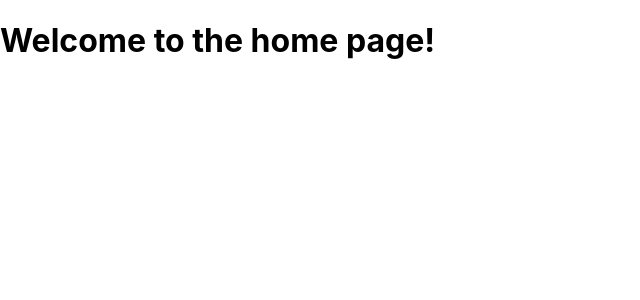
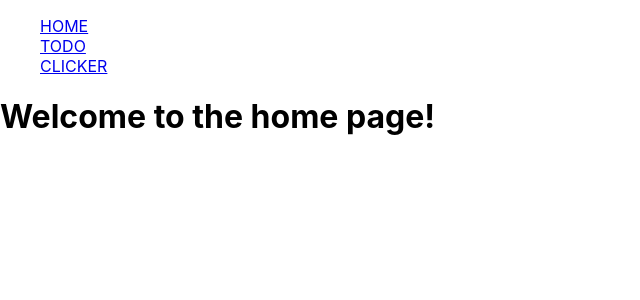
Before and after one commit to coderwurst/react-todo, a React (Create React App) app: page / in a window 1280 px wide. Shown: the top 300 px of the page, without its empty margins (0-640 px from the left). Built offline with nearby package versions, Linux system fonts and the light colour scheme.

Commit message:
add nav bar

```diff
--- /dev/null
+++ b/src/Navigation.js
@@ -0,0 +1,20 @@
+import React from 'react';
+
+import { Link } from 'react-router-dom'
+
+class Navigation extends React.Component {
+
+    render() {
+        return (
+            <ul>
+                <li><Link to="/">HOME</Link></li>
+                <li><Link to="/todo">TODO</Link></li>
+                <li><Link to="/clicker">CLICKER</Link></li>
+            </ul>
+
+        )
+    }
+
+}
+
+export default Navigation;
--- a/src/index.js
+++ b/src/index.js
@@ -3,8 +3,9 @@ import ReactDOM from 'react-dom'
 
 import './index.css'
 import App from './App'
+import Home from './Home'
+import Navigation from './Navigation'
 import TodoList from './TodoList'
-import Home from './Home'
 
 import counter from './reducers/index'
 import { createStore } from 'redux'
@@ -20,6 +21,8 @@ ReactDOM.render(
     <Provider store={ store }>
         <HashRouter>
             <div>
+                <Navigation />
+
                 <Route exact={ true } path="/" component={ Home } />
                 <Route path="/clicker" component={ App } />
                 <Route path="/todo" component={ TodoList } />
```
